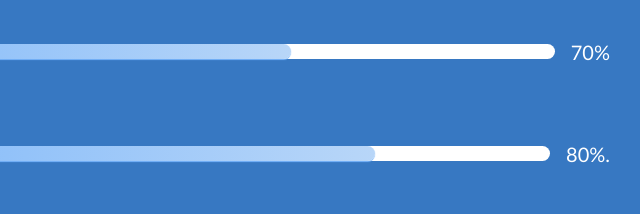
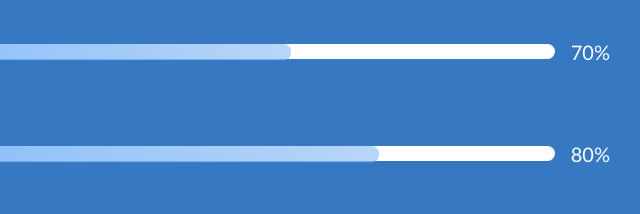
Before and after one commit to rafialfian10/rafialfian10, a plain HTML site: page index.html in a window 1280 px wide. Shown: the part 1740-1954 px from the top of the page, 530-1170 px from the left. Drawn offline with nearby package versions, Linux system fonts and the light colour scheme.

Commit message:
portofolio

```diff
--- a/index.html
+++ b/index.html
@@ -225,7 +225,7 @@
               <div class="processing d-flex flex-row align-items-center me-3 rounded-5" style="width: 95%; height: 15px;">
                 <div class="processing-bar d-flex justify-content-center align-items-center rounded-5" data-bar="80" style="height: 100%;"></div>
               </div>
-              <p class="fs-5 m-0 d-flex align-items-center">80%.</p>
+              <p class="fs-5 m-0 d-flex align-items-center">80%</p>
             </div>
           </div>
         </div>
```
